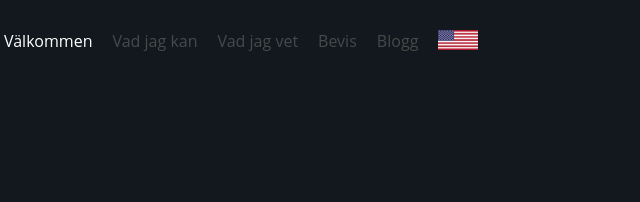
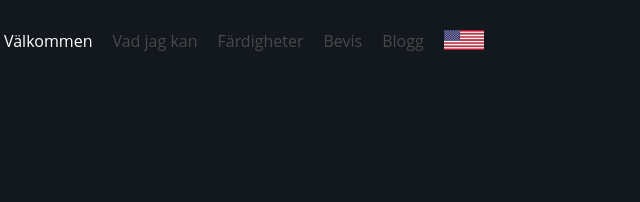
Before and after one commit to EmilKylander/emilkylander, a plain HTML site: page index.html in a window 1280 px wide. Shown: the top 202 px of the page, 36-676 px from the left. Drawn offline with Linux system fonts and the light colour scheme; a web font is replaced by a local one.

Commit message:
Changed link name

```diff
--- a/index.html
+++ b/index.html
@@ -13,7 +13,7 @@
       <div class="hidden fullpage-menu" id="fullpage-menu">
          <ul>
             <li><a href="#page2" class="menu-item">Vad jag kan</a></li>
-            <li><a href="#page3" class="menu-item">Vad jag vet</a></li>
+            <li><a href="#page3" class="menu-item">Färdigheter</a></li>
             <li><a href="#page4" class="menu-item">Bevis</a></li>
             <li><a href="https://blogg.emilkylander.se" class="menu-item">Blogg</a></li>
             <li><a href="https://www.linkedin.com/in/emil-kylander-edwartz-546520b3/" class="menu-item">Linkedin</a></li>
@@ -34,7 +34,7 @@
          <ul class="front-menu">
             <li><a href="#" class="active">Välkommen</a></li>
             <li><a href="#page2">Vad jag kan</a></li>
-            <li><a href="#page3">Vad jag vet</a></li>
+            <li><a href="#page3">Färdigheter</a></li>
             <li><a href="#page4">Bevis</a></li>
             <li><a href="https://blogg.emilkylander.se">Blogg</a></li>
             <li><a href="/en"><img src="/img/english.png" alt="English flag" width="40" height="20"></a></li>
```
